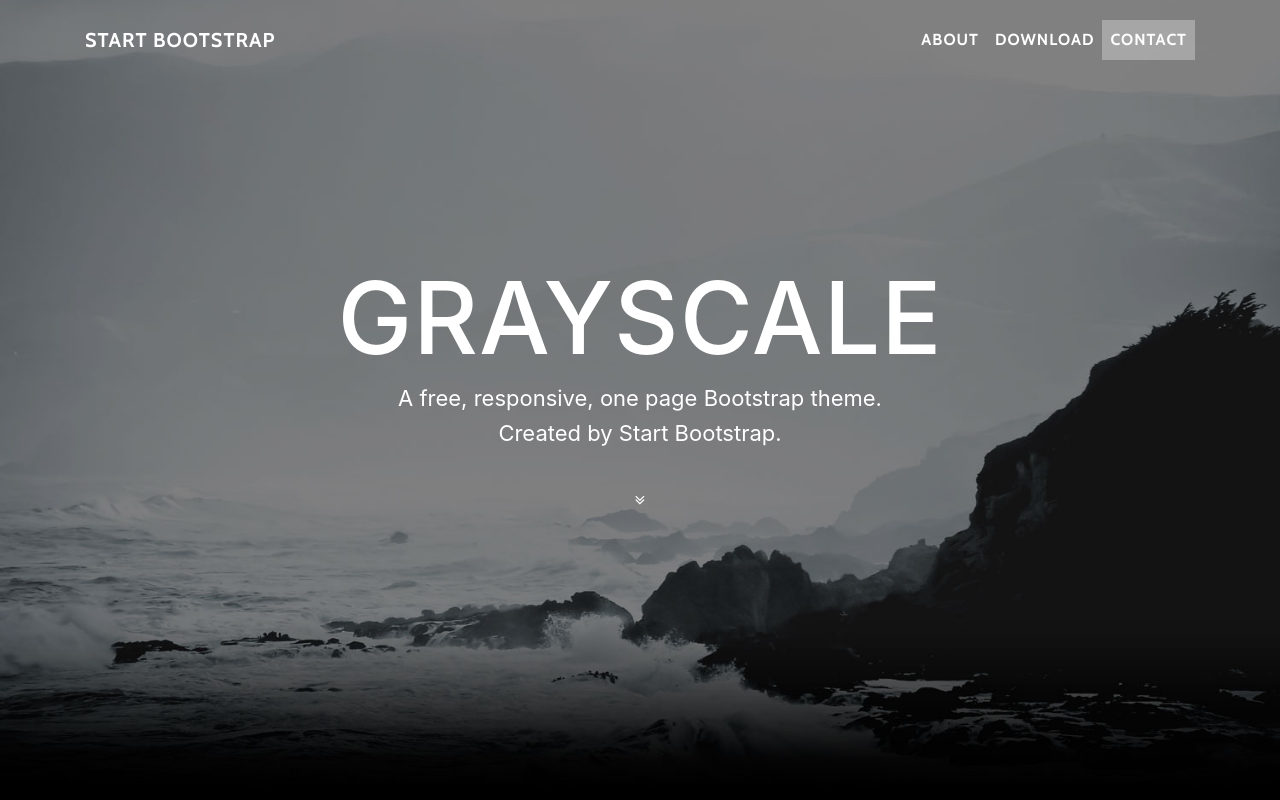
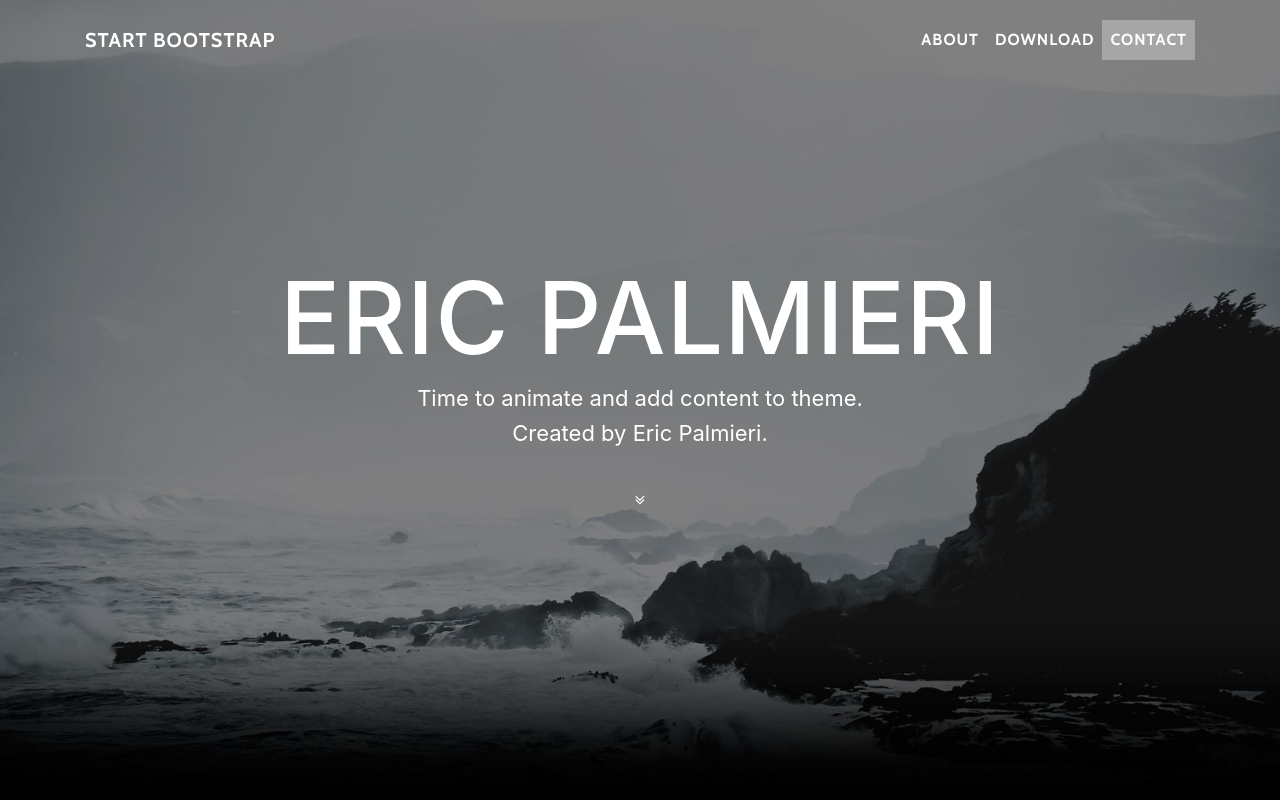
Before and after one commit to palmierie/palmierie.github.io, a website with bundled scripts: page index.html in a window 1280 px wide. Shown: the top 800 px of the page. Built offline with nearby package versions, Linux system fonts and the light colour scheme.

Commit message:
changed h1

```diff
--- a/index.html
+++ b/index.html
@@ -55,9 +55,9 @@
         <div class="container">
           <div class="row">
             <div class="col-lg-8 mx-auto">
-              <h1 class="brand-heading">Grayscale</h1>
-              <p class="intro-text">A free, responsive, one page Bootstrap theme.
-                <br>Created by Start Bootstrap.</p>
+              <h1 class="brand-heading">Eric Palmieri</h1>
+              <p class="intro-text">Time to animate and add content to theme.
+                <br>Created by Eric Palmieri.</p>
               <a href="#about" class="btn btn-circle js-scroll-trigger">
                 <i class="fa fa-angle-double-down animated"></i>
               </a>
```
